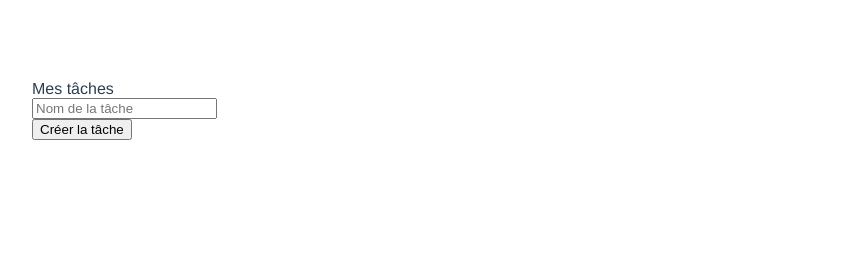
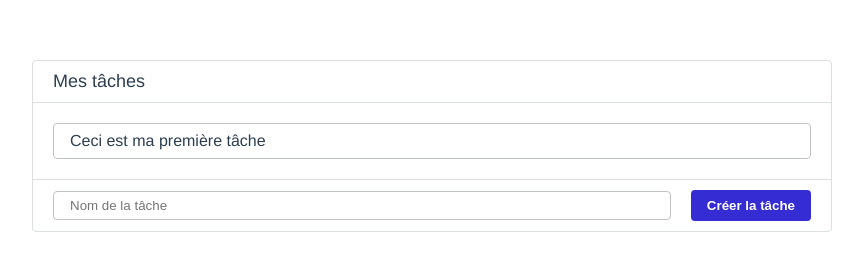
Before and after one commit to Bramvanosta/ecv-dev-demo, a website built with Vite: page index.html in a window 1280 px wide. Shown: the whole page, without its empty margins (208-1071 px from the left). Built offline with nearby package versions, Linux system fonts and the light colour scheme.

Commit message:
:sparkles: 3/css

```diff
--- a/index.html
+++ b/index.html
@@ -11,7 +11,11 @@
       <div class="Todo">
         <div class="Todo__content">
           <div class="Todo__title">Mes tâches</div>
-          <div class="Todo__list"></div>
+          <div class="Todo__list">
+            <div class="Todo__item">
+              <div class="Todo__item-label">Ceci est ma première tâche</div>
+            </div>
+          </div>
           <form class="Todo__form">
             <div class="Todo__field">
               <input
--- a/style.css
+++ b/style.css
@@ -3,6 +3,12 @@
   -webkit-font-smoothing: antialiased;
   -moz-osx-font-smoothing: grayscale;
   color: #2c3e50;
+}
+
+*,
+*::after,
+*::before {
+  box-sizing: border-box;
 }
 
 .Todo {
@@ -13,5 +19,64 @@
 
 .Todo__content {
   width: 800px;
+  border: 1px solid #dcdee0;
+  border-radius: 4px;
+}
+
+.Todo__title {
+  padding: 10px 20px;
+  border-bottom: 1px solid #dcdee0;
+  font-size: 18px;
+}
+
+.Todo__list {
   padding: 20px;
 }
+
+.Todo__item {
+  padding: 8px 16px;
+  border: 1px solid #c0c2c4;
+  border-radius: 4px;
+}
+
+.Todo__item:not(:last-child) {
+  margin-bottom: 16px;
+}
+
+.Todo__form {
+  display: flex;
+  align-items: center;
+  padding: 10px 20px;
+  border-top: 1px solid #dcdee0;
+}
+
+.Todo__field {
+  flex-grow: 1;
+  margin-right: 10px;
+}
+
+.Todo__input {
+  width: 100%;
+  padding: 6px 16px;
+  border: 1px solid #c0c2c4;
+  border-radius: 4px;
+}
+
+.Todo__action {
+  flex-shrink: 0;
+  margin-left: 10px;
+}
+
+.Todo__submit {
+  padding: 8px 16px;
+  background-color: #352cd3;
+  border: none;
+  border-radius: 4px;
+  color: #ffffff;
+  font-weight: bold;
+  cursor: pointer;
+}
+
+.Todo__submit:hover {
+  background-color: #5049db;
+}
```
